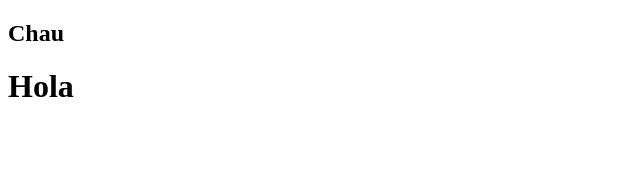
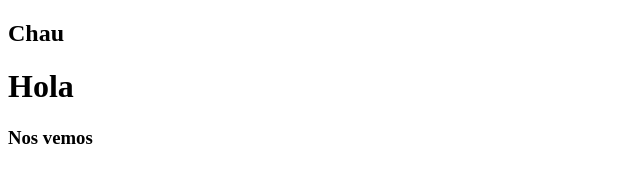
Before and after one commit to FlorenciaPunales/Desarrollo-de-pagina, a plain HTML site: page index.html in a window 1280 px wide. Shown: the whole page, without its empty margins (0-640 px from the left). Drawn offline with Linux system fonts and the light colour scheme.

Commit message:
Update index.html

```diff
--- a/index.html
+++ b/index.html
@@ -13,6 +13,7 @@
     <body>
         <h2>Chau</h2>
         <h1>Hola</h1>
+        <h3>Nos vemos</h3>
     </body>
 
 </html>
```
